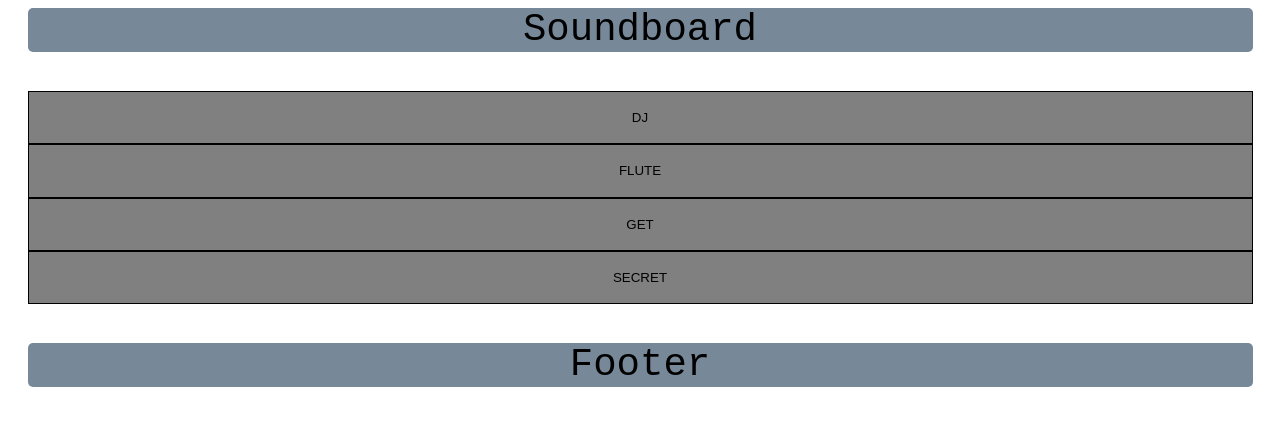
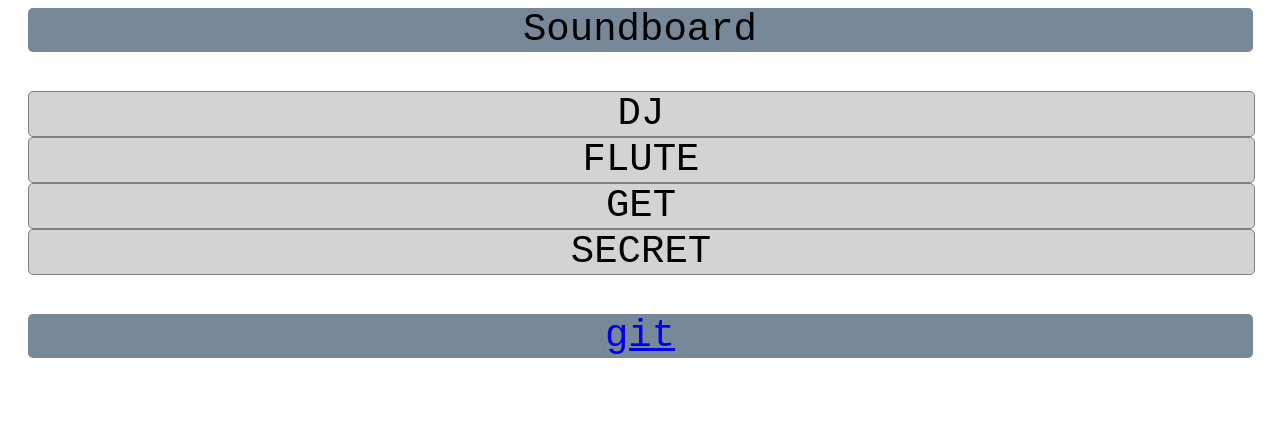
Before and after one commit to jeffseif/horn, a plain HTML site: page index.html in a window 1280 px wide. Drawn offline with Linux system fonts and the light colour scheme.

Commit message:
Cleaned up CSS a bit, changing button elements to divs Added a git link to the footer 4 to 2 space indentation for html

```diff
--- a/index.html
+++ b/index.html
@@ -11,7 +11,9 @@
   <audio id='audio'></audio>
   <div id='controls'></div>
 
-    <div class='footer'>Footer</div>
+  <div class='footer'>
+    <a href='http://git.jeffseif.info/horn'>git</a>
+  </div>
 
 </body>
 </html>
--- a/static/css/horn.css
+++ b/static/css/horn.css
@@ -17,15 +17,15 @@ div {
 
 #controls {
   display: table;
+  height: 3em;
   table-layout: fixed;
   width: 100%;
 }
 
-#controls button {
-  background-color: gray;
-  border: solid black 1px;
-  display: table-cell;
-  height: 4em;
+#controls div {
+  background-color: lightgray;
+  border: gray solid 1px;
+  margin: 0;
   text-transform: uppercase;
   vertical-align: middle;
   width: 100%;
--- a/static/js/horn.js
+++ b/static/js/horn.js
@@ -12,7 +12,7 @@ function playSound(name) {
 }
 
 function htmlControlForName(name) {
-    return `<button onclick='playSound("${name}");'>${name}</button>\n`;
+    return `<div onclick='playSound("${name}");'>${name}</div>\n`;
 }
 
 function insertHTML() {
```
Lines whose indentation alone changed are shown as unchanged.
